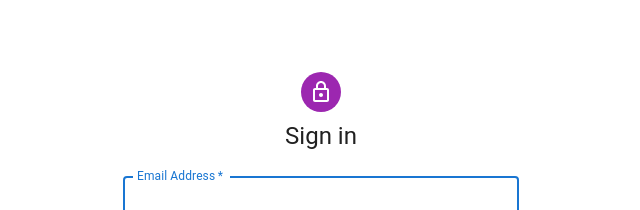
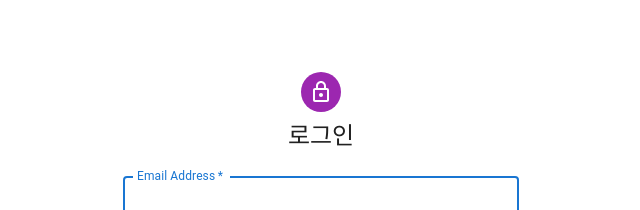
Before and after one commit to SIAT-Python-Project/SIATwiki-frontend, a React (Create React App) app: page /login in a window 1280 px wide. Shown: the top 210 px of the page, without its empty margins (319-959 px from the left). Built offline with nearby package versions, Linux system fonts and the light colour scheme.

Commit message:
#14 cookie진행중 login페이지동작 제대로 안될것으로 예상

```diff
--- a/src/pages/SignInPage.js
+++ b/src/pages/SignInPage.js
@@ -15,6 +15,7 @@ import { createTheme, ThemeProvider } from '@mui/material/styles';
 import { useNavigate } from 'react-router-dom';
 import { useEffect, useState } from 'react';
 import { fetchUserLogin } from '../api/FectUser';
+import { useCookies } from "react-cookie";
 
 
 
@@ -37,6 +38,7 @@ function Copyright(props) {
 
 export default function SingInPage({ data }) {
   const [userLogin, setUserLogin] = useState({ email: "", password: "" });
+  const [cookies, setCookie, removeCookie] = useCookies(['name']);
   const navigate = useNavigate();
 
   const handleInputChange = (e) => {
@@ -48,8 +50,10 @@ export default function SingInPage({ data }) {
     event.preventDefault();
     data = new FormData(event.currentTarget);
     fetchUserLogin(userLogin.email, userLogin.password)
-      .then(() => {
-        navigate('/');
+      .then((name) => {
+        console.log(name)
+        // setCookie('name', name, { path: '#' });
+        // navigate('#');
       })
       .catch(error => {
         alert("아이디 또는 패스워드가 맞지 않습니다");
@@ -72,7 +76,7 @@ export default function SingInPage({ data }) {
             <LockOutlinedIcon />
           </Avatar>
           <Typography component="h1" variant="h5">
-            Sign in
+            로그인
           </Typography>
           <Box component="form" onSubmit={handleSubmit} noValidate sx={{ mt: 1 }}>
             <TextField
```
